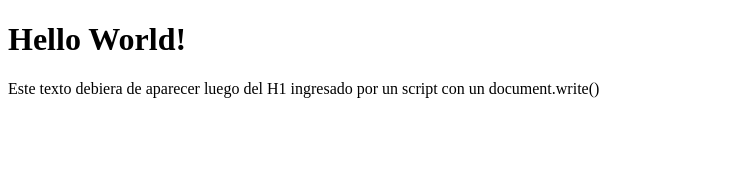
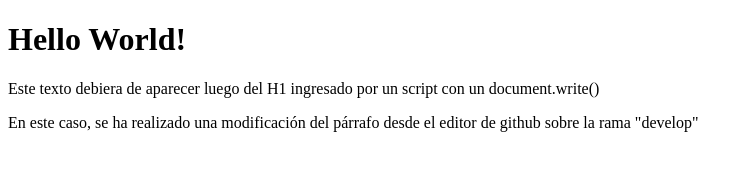
Before and after one commit to FedericoPetroni/prueba1, a plain HTML site: page index.html in a window 1280 px wide. Shown: the whole page, without its empty margins (0-753 px from the left). Drawn offline with Linux system fonts and the light colour scheme.

Commit message:
Update index.html

```diff
--- a/index.html
+++ b/index.html
@@ -13,6 +13,7 @@
 <body>
     <script src="js/first_program.js"></script>
     <p>Este texto debiera de aparecer luego del H1 ingresado por un script con un document.write()</p>
+    <p>En este caso, se ha realizado una modificación del párrafo desde el editor de github sobre la rama "develop"</p>
 </body>
 
 </html>
```
